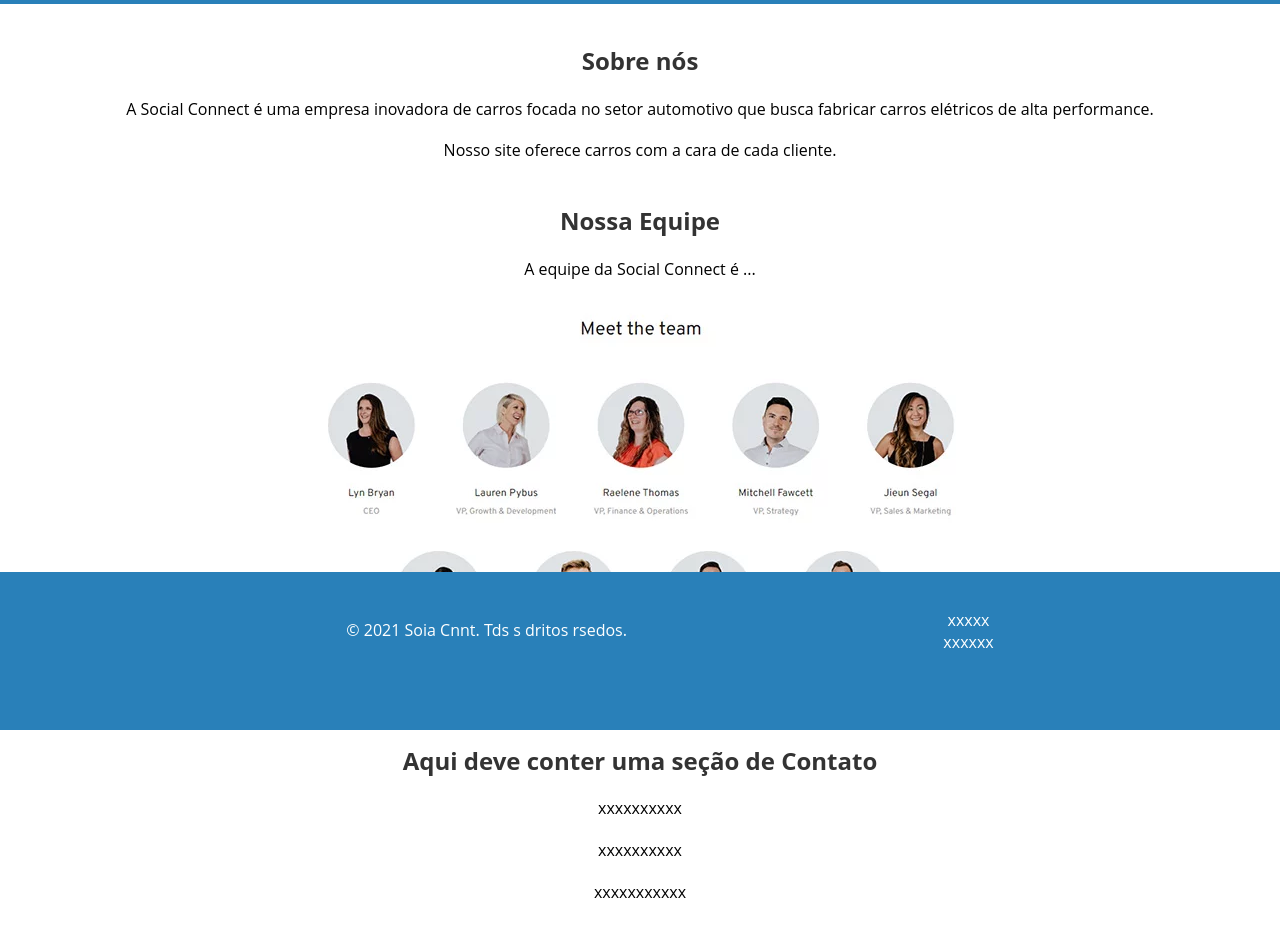
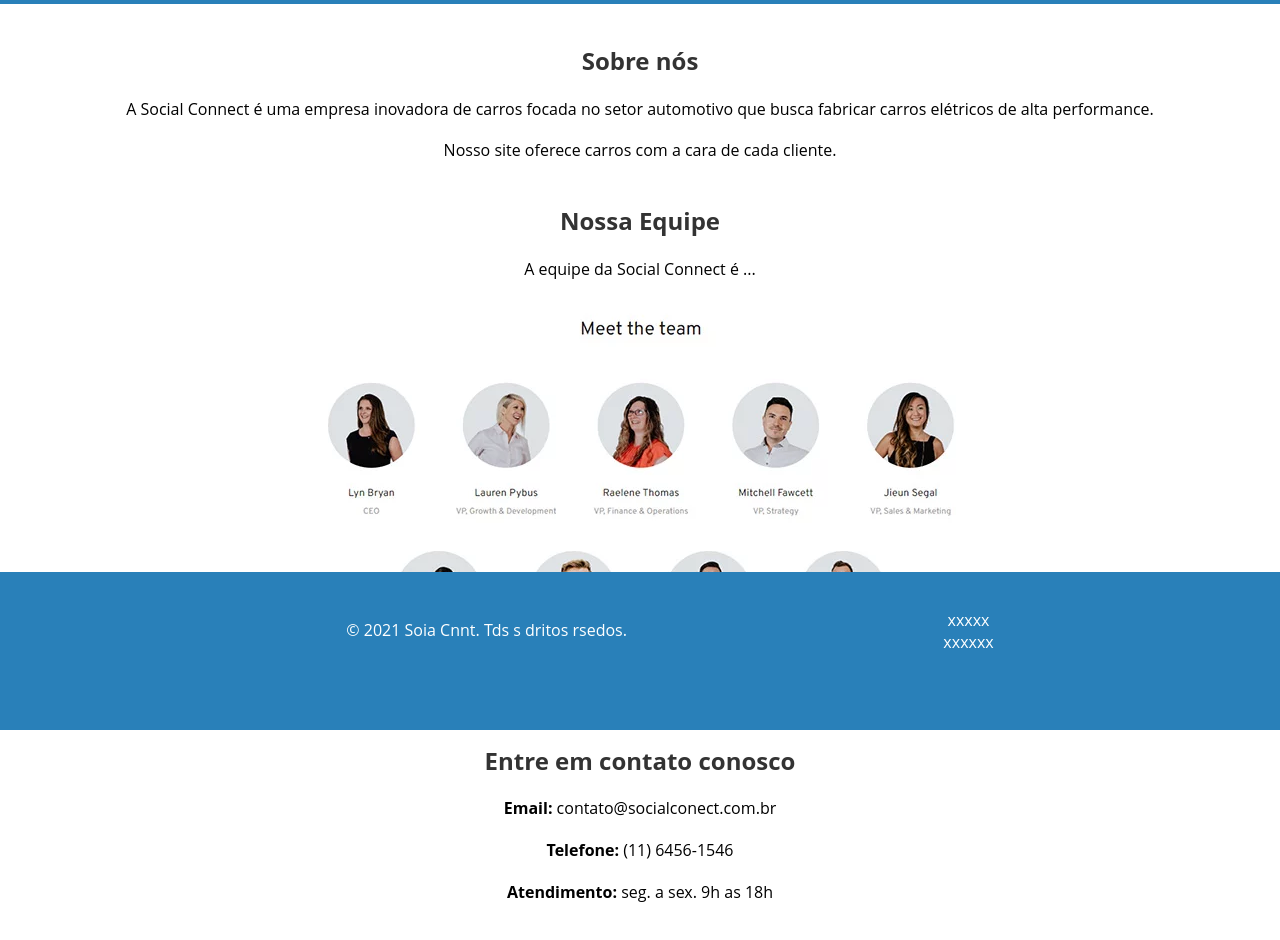
Before and after one commit to Projetos-Vanilla-JS/Case-Social-Connect, a plain HTML site: page index.html in a window 1280 px wide. Shown: the part 70-1010 px from the top of the page. Drawn offline with Linux system fonts and the light colour scheme.

Commit message:
:sparkles: feat(Add contatos): Adicionado area de contatos

```diff
--- a/index.html
+++ b/index.html
@@ -103,10 +103,10 @@
             <img src="imagens/nosso-time.jpg" alt="Nossa Equipe">
         </section>
         <section>
-            <h2>Aqui deve conter uma seção de Contato</h2>
-            <p>xxxxxxxxxx</p>
-            <p>xxxxxxxxxx</p>
-            <p>xxxxxxxxxxx</p>
+            <h2>Entre em contato conosco</h2>
+            <p><b>Email:</b> contato@socialconect.com.br</p>
+            <p><b>Telefone:</b> (11) 6456-1546</p>
+            <p><b>Atendimento:</b> seg. a sex. 9h as 18h</p>
         </section>
     </main>
     <footer>
```
